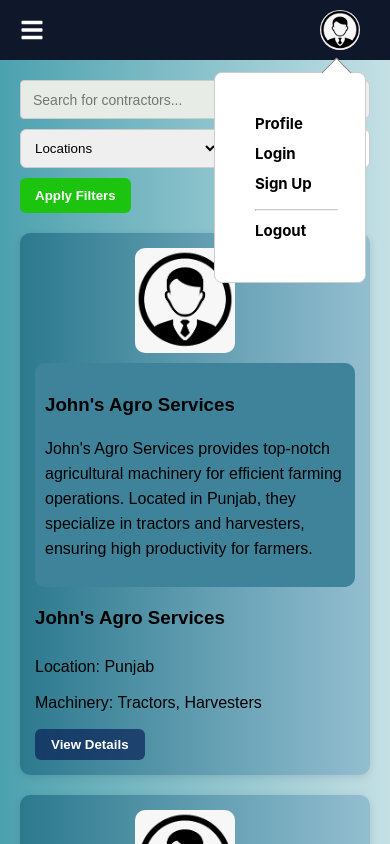
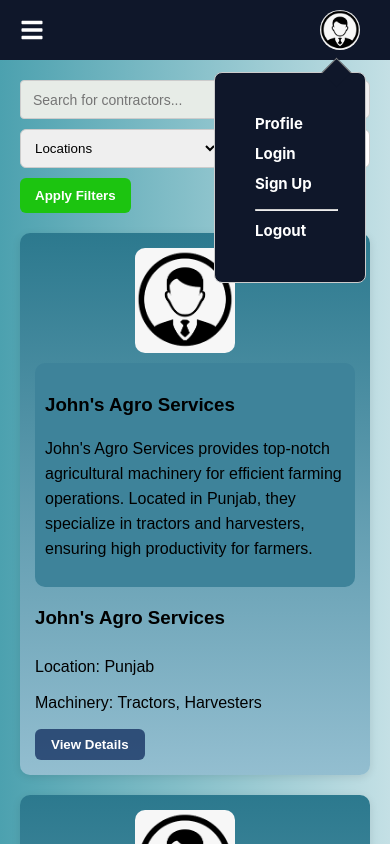
Before and after one commit to Ashwath-S-kulal/Agricultural-booking-system, a React (Create React App) app: page /contractor in a window 390 px wide. Both pictures are taken after a click on the picture 340 px from the left and 30 px from the top of the page. Shown: the top 844 px of the page. Built offline with nearby package versions, Linux system fonts and the light colour scheme.

Commit message:
seventh changes

```diff
--- a/src/Pages/Contractor.css
+++ b/src/Pages/Contractor.css
@@ -139,6 +139,7 @@ body{
   }
   .contractor-card-horizontal-card {
     flex-direction:column;
+    background: linear-gradient(to bottom, #2c798e, #93bed0);
   }
   .contractor-info-horizontal{
     width: 100%;
--- a/src/components/Dropdown.css
+++ b/src/components/Dropdown.css
@@ -5,7 +5,7 @@
     right: 1.5rem;
     border-radius: 8px;
     padding: 15px;
-    background-color: white;
+    background-color: #0f172a;
     border: 1px solid #ccc;
 }
 .dropdown::before {
@@ -16,7 +16,7 @@
     width:20px;
     height: 20px;
     transform: rotate(45deg);
-    background-color: white;
+    background-color: #0f172a;
     border-left: 1px solid gray;
     border-top: 1px solid gray;
 }
@@ -28,7 +28,7 @@
 }
 .dropdown-menu li{
     cursor: pointer;
-    color: black;
+    color: white;
     font-size: 15px;
     text-decoration: none;
     font-weight: bolder;
```
